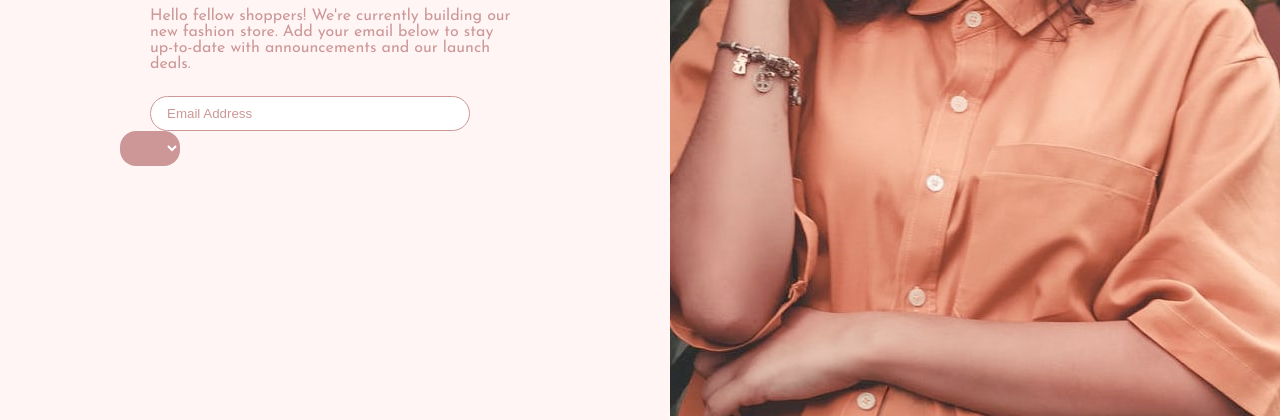
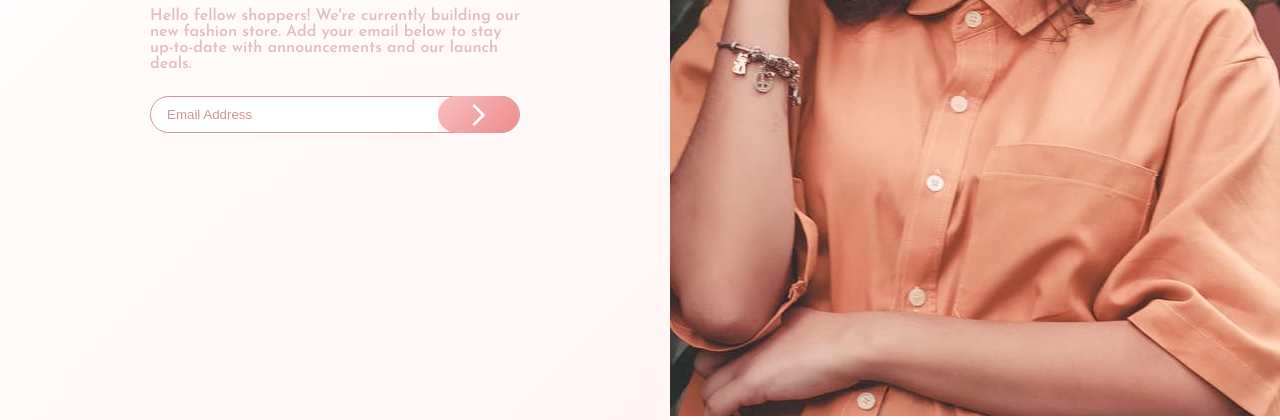
Before and after one commit to Muizah/Base-Apparel-Page, a plain HTML site: page index.html in a window 1280 px wide. Shown: the part 384-804 px from the top of the page. Drawn offline with Linux system fonts and the light colour scheme.

Commit message:
worked on the active button.

```diff
--- a/index.html
+++ b/index.html
@@ -5,16 +5,8 @@
     <meta http-equiv="X-UA-Compatible" content="IE=edge" />
     <meta name="viewport" content="width=device-width, initial-scale=1.0" />
     <link rel="stylesheet" href="style.css" />
-    <link
-      href="https://fonts.googleapis.com/css2?family=Josefin+Sans&display=swap"
-      rel="stylesheet"
-    />
     <link rel="preconnect" href="https://fonts.googleapis.com" />
     <link rel="preconnect" href="https://fonts.gstatic.com" crossorigin />
-    <link
-      href="https://fonts.googleapis.com/css2?family=Josefin+Sans:wght@300&display=swap"
-      rel="stylesheet"
-    />
     <title>Coming Soon Page</title>
   </head>
   <body>
@@ -43,8 +35,9 @@
               </p>
             </div>
           </div>
-
+          <form action="">
             <div class="form-group">
+              <div class="input-wrapper">
                 <input
                   type="email"
                   id="email"
@@ -53,8 +46,25 @@
                   required
                 />
 
-            <select></select>
+                <button type="submit">
+                  <svg
+                    xmlns="http://www.w3.org/2000/svg"
+                    style="width: 2rem; height: 2rem"
+                    fill="none"
+                    viewBox="0 0 24 24"
+                    stroke="currentColor"
+                    stroke-width="2"
+                  >
+                    <path
+                      stroke-linecap="round"
+                      stroke-linejoin="round"
+                      d="M9 5l7 7-7 7"
+                    />
+                  </svg>
+                </button>
               </div>
+            </div>
+          </form>
         </div>
       </div>
       <div class="container2">
@@ -64,5 +74,6 @@
         />
       </div>
     </div>
+    <script src="script.js"></script>
   </body>
 </html>
--- /dev/null
+++ b/script.js
@@ -0,0 +1,17 @@
+var inputWrapper = document.querySelector(".input-wrapper");
+var button = document.querySelector(".input-wrapper button");
+var form = document.querySelector("form");
+form.addEventListener("submit", verifyEmailFunc);
+function verifyEmailFunc(event) {
+  event.preventDefault();
+  inputWrapper.style.borderColor = "red";
+}
+
+//   hoisting
+
+var inputWrapperInput = document.querySelector(".input-wrapper input");
+inputWrapperInput.addEventListener("keyup", InputTextChange);
+
+function InputTextChange() {
+  inputWrapper.style.borderColor = "hsl(0, 36%, 70%)";
+}
--- a/style.css
+++ b/style.css
@@ -1,3 +1,4 @@
+@import url("https://fonts.googleapis.com/css2?family=Josefin+Sans:wght@300;400;600&display=swap");
 *,
 *::after,
 *::before {
@@ -10,6 +11,8 @@ body {
   font-family: "Josefin Sans";
   font-style: normal;
   font-family: "Josefin Sans", sans-serif;
+  font-size: 16px;
+  font-weight: 300;
 }
 
 .maincontainer {
@@ -29,11 +32,13 @@ body {
   letter-spacing: 1rem;
   font-weight: 600;
   color: hsl(0, 6%, 24%);
+  font-weight: 600;
 }
 
 .paragraph {
-  color: hsl(0, 36%, 70%);
+  color: hsla(0, 36%, 70%, 0.6);
   font-size: 16px;
+  font-weight: 600;
 }
 
 .bacs {
@@ -43,7 +48,8 @@ body {
 }
 
 .container1 {
-  background-color: hsl(0, 100%, 98%);
+  background: linear-gradient(135deg, hsl(0, 0%, 100%), hsl(0, 100%, 98%)),
+    linear-gradient(135deg, hsl(0, 80%, 86%), hsl(0, 74%, 74%));
   width: 63%;
   padding: 75px 150px;
 }
@@ -58,26 +64,53 @@ body {
   gap: 1.5rem;
 }
 
-select {
-  background-color: hsl(0, 36%, 70%);
-  color: white;
-  border: transparent;
-  border-radius: 16px;
-  height: 35px;
-  width: 60px;
-  left: 50%;
-  transform: translateX(-50%);
+.pandinput {
+  display: flex;
+  flex-direction: column;
+  gap: 1.5rem;
 }
 
-.form-group input {
+button {
+  align-items: center;
+  justify-content: center;
+  background: linear-gradient(135deg, hsl(0, 80%, 86%), hsl(0, 74%, 74%));
+  color: white;
+  border: 1px solid hsl(0, 100%, 98%);
+  border-radius: 20px;
+  width: 30%;
+  height: 37px;
+  display: flex;
+  border: none;
+}
+
+button svg {
+  color: inherit;
+}
+
+.input-wrapper {
+  justify-content: space-between;
   border: 1px solid hsl(0, 36%, 70%);
   color: hsl(0, 36%, 70%);
-  background-color: hsl(0, 0%, 100%);
+  background: linear-gradient(135deg, hsl(0, 0%, 100%), hsl(0, 100%, 98%));
   border-radius: 20px;
-  height: 35px;
-  width: 20rem;
+  height: 37px;
+  width: 100%;
   background-color: hsl(0, 0%, 100%);
   padding-left: 1rem;
+  display: flex;
+  align-items: center;
+}
+
+.input-wrapper input {
+  border: none;
+  width: 100%;
+  outline: none;
+  height: 100%;
+}
+.input-wrapper input:focus,
+.input-wrapper input:hover {
+  outline: none;
+  border: none;
 }
 
 ::placeholder {
@@ -88,4 +121,9 @@ select {
   .maincontainer {
     flex-direction: column-reverse;
   }
+
+  .container1 {
+    background-color: hsl(0, 100%, 98%);
+    width: 63%;
+  }
 }
```
Also changed, not shown: base-apparel-coming-soon-master/index-1.html (added, +42 -0 lines), sidearrow.svg (added), 1 other file. Lines whose indentation alone changed are shown as unchanged.
